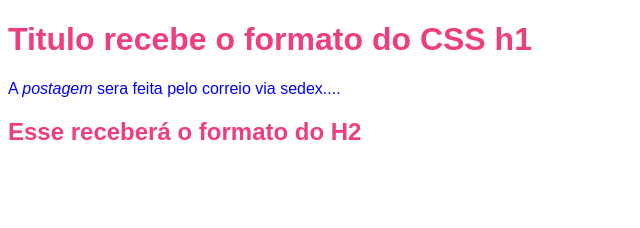
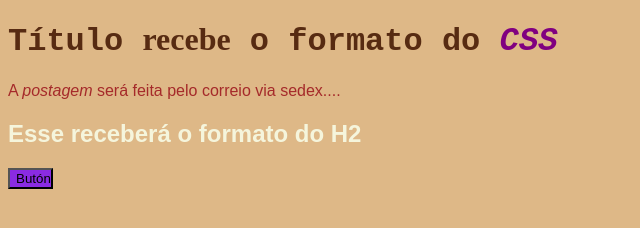
Before and after one commit to J0aoSoares/aula-css-1, a plain HTML site: page index.html in a window 1280 px wide. Shown: the whole page, without its empty margins (0-640 px from the left). Drawn offline with Linux system fonts and the light colour scheme; files whose address does not match are found by name.

Commit message:
css aula

```diff
--- a/aula.css
+++ b/aula.css
@@ -1,9 +1,24 @@
 body {
-font-family: Arial, Verdana, sans-serif;}
-h1,
-h2 {
-color: #ee3e80;
-}
-p {
-color: blue;
-}
+    font-family: Arial;
+    background-color: burlywood;
+    }
+    h1{ font-family: 'Courier New', Courier, monospace;
+    color: rgb(87, 43, 18);
+    }
+    a{
+        font-family:'Times New Roman', Times, serif
+    }
+    h2{
+        color: beige
+    }
+    p{
+        color: brown
+    }
+    b{
+        font-size: 101%;
+        color: purple
+    }
+    button{
+        background-color: blueviolet;
+        padding-right: inherit;
+    }
--- a/index.html
+++ b/index.html
@@ -8,8 +8,10 @@
 <link href="../aula front end/aula.css" type="text/css" rel="stylesheet"/>
 </head>
 <body>
-<h1> Titulo recebe o formato do CSS h1</h1>
-<p> A <i>postagem</i> sera feita pelo correio via sedex....</p>
+<h1>Título <a>recebe</a> o formato do <b><i>CSS</i></b></h1>
+<p> A <i>postagem</i> será feita pelo correio via sedex....</p>
 <h2>Esse receberá o formato do H2</h2>
+<button href="/index.html"> Butón </button>
+
 </body>
 </html>
```
Also changed, not shown: 1 other file.
